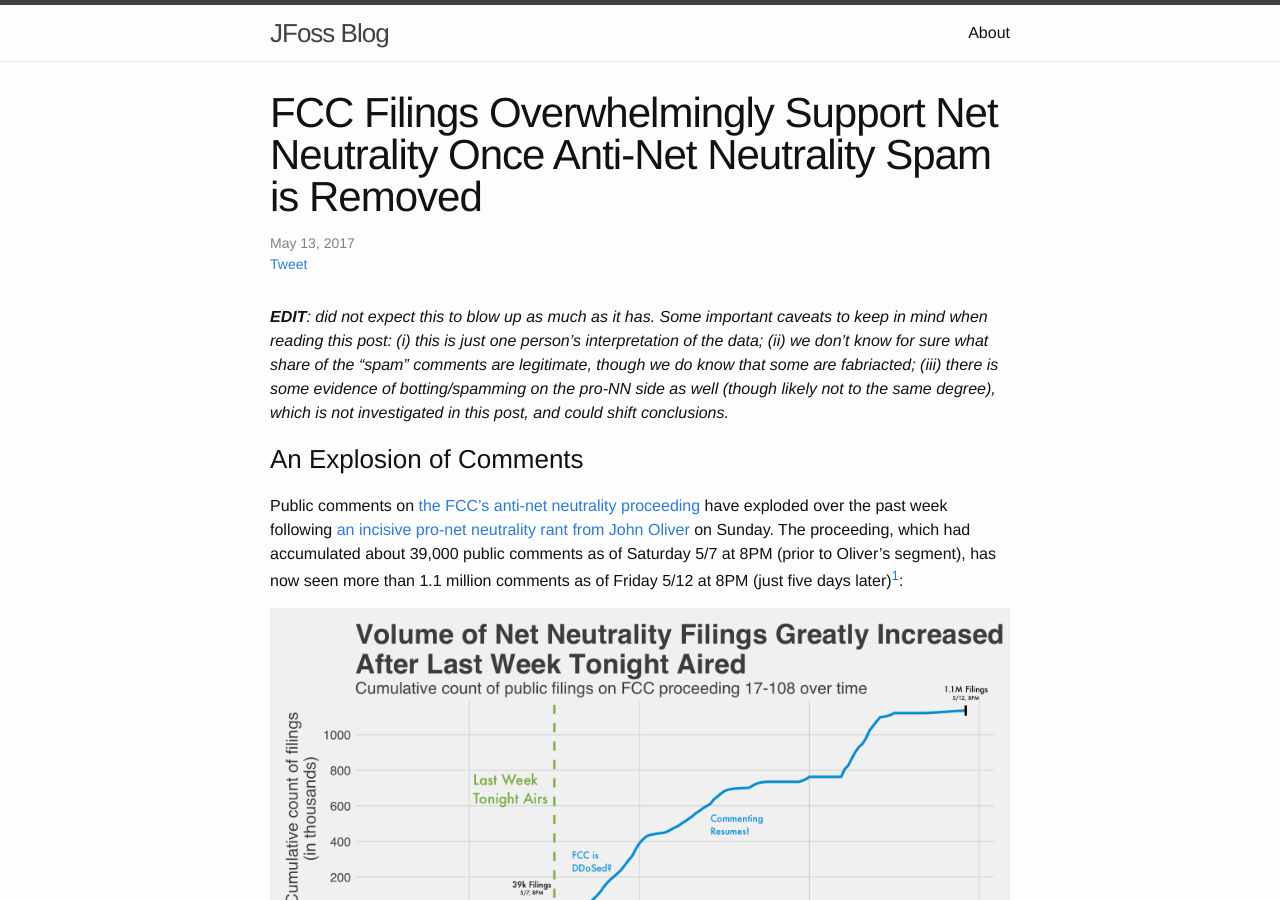
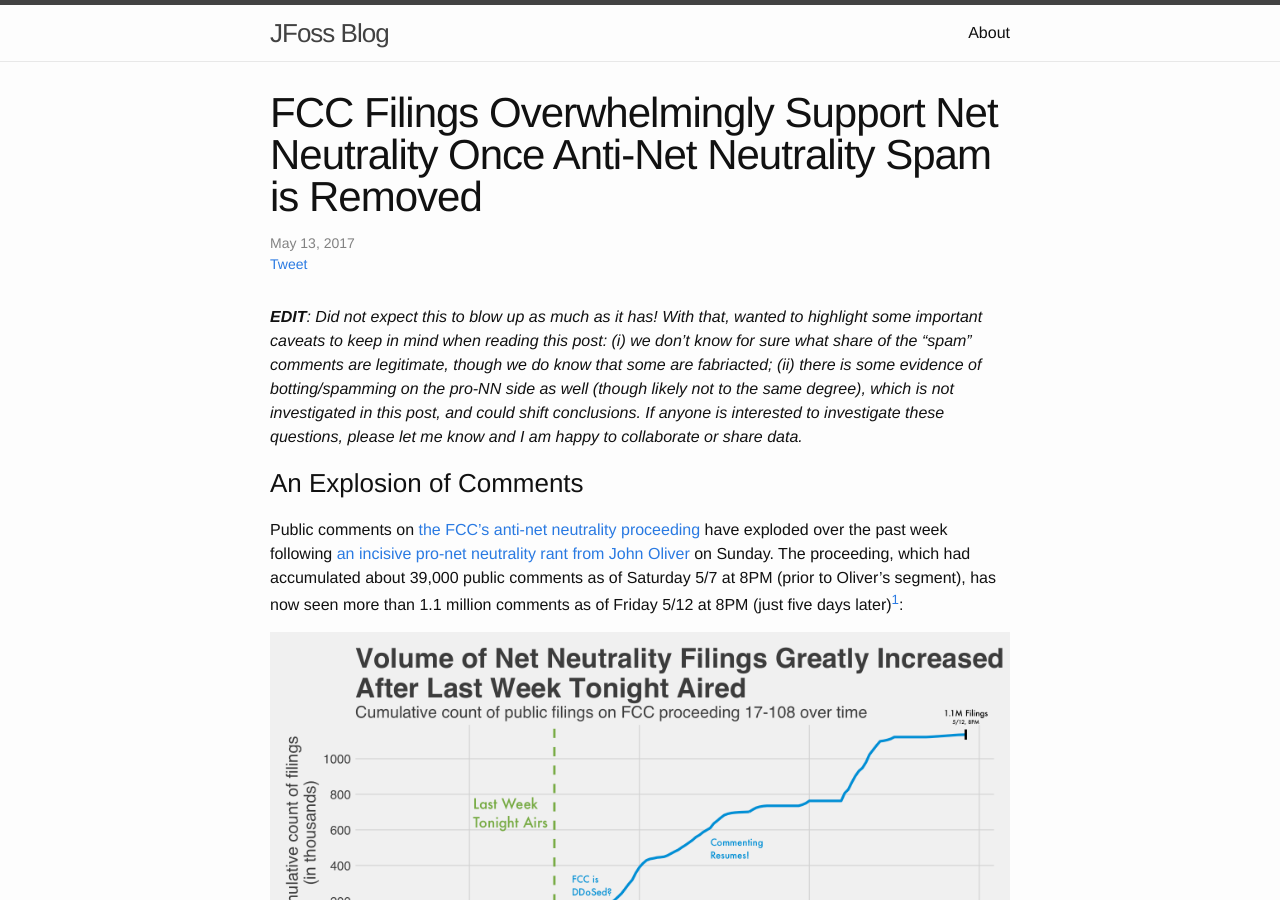
Before and after one commit to Fossj117/fossj117.github.io, a Jekyll site: the page built from _posts/2017-05-13-fcc-filings.md, in a window 1280 px wide and 900 px high. Built offline with Jekyll 4.4.1, drawn with Linux system fonts in a browser that asks for light colours; comment, search, counter and statistics services are not loaded.

Commit message:
Finalize caveats

```diff
--- a/_posts/2017-05-13-fcc-filings.md
+++ b/_posts/2017-05-13-fcc-filings.md
@@ -7,7 +7,7 @@ latex: true
 ---
 
 <i>
-**EDIT**: did not expect this to blow up as much as it has. Some important caveats to keep in mind when reading this post: (i) this is just one person's interpretation of the data; (ii) we don't know for sure what share of the "spam" comments are legitimate, though we do know that some are fabriacted; (iii) there is some evidence of botting/spamming on the pro-NN side as well (though likely not to the same degree), which is not investigated in this post, and could shift conclusions.
+**EDIT**: Did not expect this to blow up as much as it has! With that, wanted to highlight some important caveats to keep in mind when reading this post: (i) we don't know for sure what share of the "spam" comments are legitimate, though we do know that some are fabriacted; (ii) there is some evidence of botting/spamming on the pro-NN side as well (though likely not to the same degree), which is not investigated in this post, and could shift conclusions. If anyone is interested to investigate these questions, please let me know and I am happy to collaborate or share data.
 </i>
 
 ### An Explosion of Comments
```
